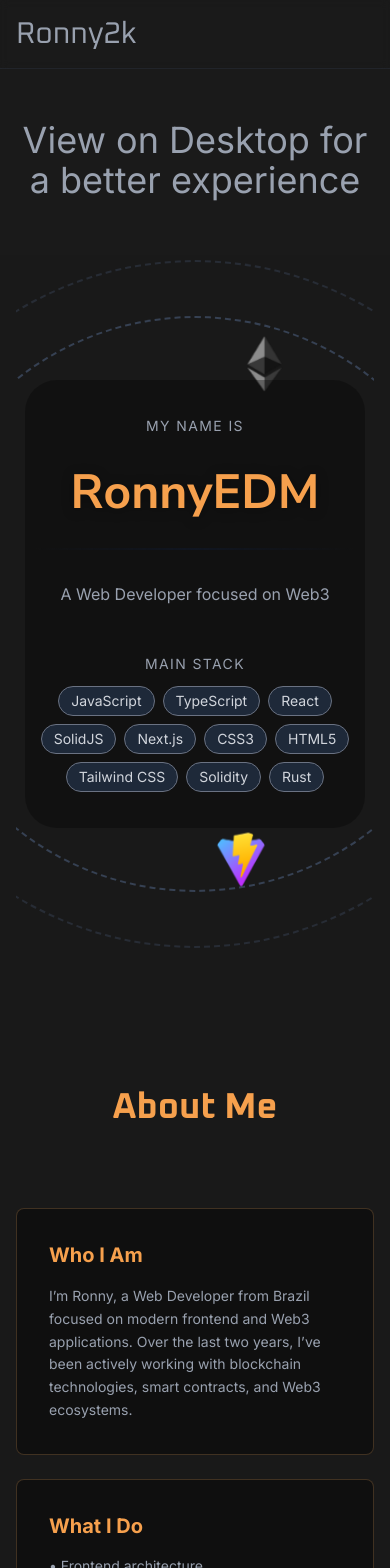
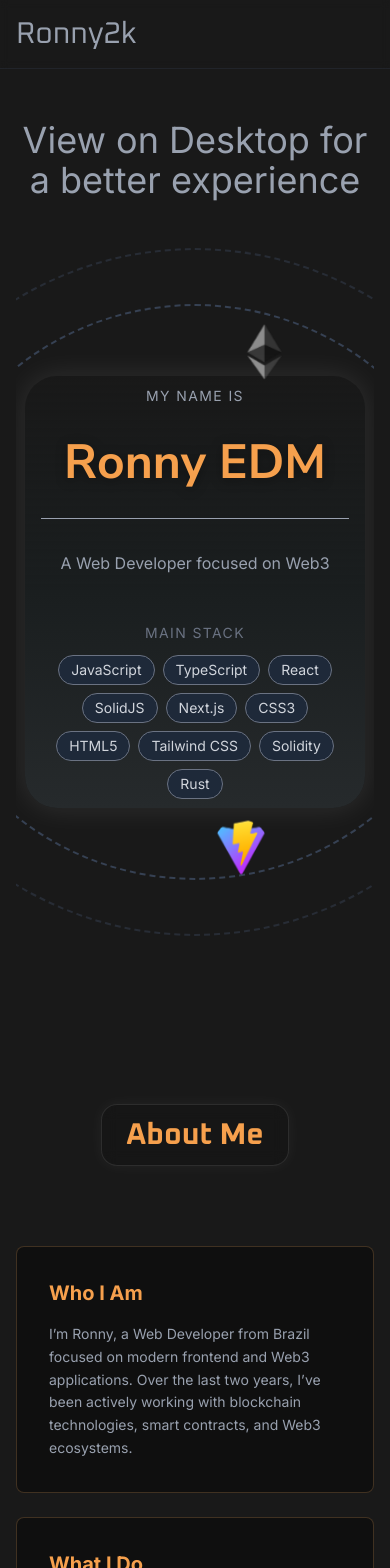
Before and after one commit to Ronny2k-git/portfolio, a React (Vite) app: page / in a window 390 px wide. Shown: the top 1568 px of the page. Built offline with nearby package versions, Linux system fonts and the light colour scheme; some icons are missing.

Commit message:
feat: create and implement  the section header component to the home page

```diff
--- a/src/home/components/CardInfo.tsx
+++ b/src/home/components/CardInfo.tsx
@@ -37,51 +37,25 @@ export function CardInfo() {
         relative z-50
         flex items-center justify-center
         max-sm:w-[21.2rem]
-        size-[28rem]
-        py-6
-        shadow-[0_0_80px_rgba(246,161,59,0.25]
+        size-[27rem]
+        py-6 sm:rounded-full rounded-4xl via-[#1A1E1F] to-[#262A2C]
+        bg-linear-to-b
+        shadow-[0_0_30px_rgba(255,255,255,0.1)]
       "
     >
-      {/* 🔶 Background image (desktop) */}
-      <div
-        className="
-          absolute inset-0
-          hidden sm:block
-          bg-[url('/home/sun.png')]
-          bg-cover
-          opacity-80
-          z-10
-        "
-      />
-
-      {/* 🔶 Background color (mobile) */}
-      <div
-        className="
-          absolute inset-0
-          sm:hidden
-         bg-black/30
-          rounded-4xl
-
-        "
-      />
-
       {/* Content */}
-      <section className="relative z-10 flex flex-col items-center gap-6 max-sm:gap-8 text-center">
+      <section className="w-full p-4 sm:p-8 relative z-10 flex flex-col items-center gap-6 max-sm:gap-8 text-center">
         {/* Label */}
         <p className="sm:hidden text-sm uppercase tracking-widest font-semiboldold text-gray-400">
           My name is
         </p>
+
         {/* Animated name */}
         <span
           key={animationKey}
           className="
-            px-4
-            text-5xl sm:text-6xl
-            font-name font-bold
-            text-gray-800
-            max-sm:text-solar
-            drop-shadow-[0_2px_6px_rgba(0,0,0,0.35)]
-          "
+            px-4 text-5xl sm:text-6xl font-name font-bold text-solar
+            drop-shadow-[0_2px_6px_rgba(0,0,0,0.35)] hover:scale-110"
         >
           {currentName.split('').map((char, index) => (
             <span
@@ -89,20 +63,19 @@ export function CardInfo() {
               className="inline-block animate-letter"
               style={{ animationDelay: `${index * 60}ms` }}
             >
-              {char}
+              {char === ' ' ? '\u00A0' : char}
             </span>
           ))}
         </span>
         {/* Divider */}
-        <div className="sm:hidden h-0.5 w-full bg-gradient-to-r from-transparent via-gray-900/70" />
+        <div className=" h-px w-full bg-gray-400" />
         {/* Role */}
-        <p className="text-base sm:text-xl text-gray-800 max-sm:text-gray-400 rounded-full">
+        <p className="text-base sm:text-xl text-gray-400 max-sm:text-gray-400 rounded-full">
           A Web Developer focused on Web3
         </p>
-
         {/* Stack */}
         <div className="sm:hidden mt-4 flex flex-col items-center">
-          <span className="text-sm uppercase tracking-widest text-gray-400">
+          <span className="text-sm uppercase tracking-widest text-gray-500">
             Main stack
           </span>
 
@@ -113,8 +86,8 @@ export function CardInfo() {
           </ul>
         </div>
 
-        <p className="max-sm:hidden max-w-[20rem] text-gray-700 max-sm:text-black/70">
-          Building decentralized experiences with modern web technologies
+        <p className="max-sm:hidden text-sm text-gray-400/90 max-sm:text-black/70">
+          Building modern, performant, and decentralized web applications
         </p>
       </section>
     </div>
--- a/src/home/components/ProjectCard.tsx
+++ b/src/home/components/ProjectCard.tsx
@@ -33,7 +33,7 @@ export function ProjectCard({
 
       {/* Content */}
       <div className="flex flex-col gap-4 p-4">
-        <h3 className="text-xl font-semibold text-solar">{title}</h3>
+        <h3 className="text-xl font-semibold text-gray-400">{title}</h3>
 
         <p className="text-sm text-gray-400 leading-relaxed">{description}</p>
 
--- /dev/null
+++ b/src/home/components/SectionHeader.tsx
@@ -0,0 +1,12 @@
+export function SectionHeader({ title }: { title: string; subtitle?: string }) {
+  return (
+    <div
+      className="
+          px-6 py-3 rounded-2xl bg-black/10 border border-white/10 backdrop-blur
+          shadow-[0_0_15px_rgba(255,255,255,0.05)]
+        "
+    >
+      <h2 className="text-3xl font-bold font-display text-solar">{title}</h2>
+    </div>
+  )
+}
--- a/src/home/components/index.ts
+++ b/src/home/components/index.ts
@@ -2,5 +2,6 @@ export * from './AboutCard'
 export * from './CardInfo'
 export * from './ProjectCard'
 export * from './SectionCard'
+export * from './SectionHeader'
 export * from './SkillCard'
 export * from './Tag'
--- a/src/home/utils/index.ts
+++ b/src/home/utils/index.ts
@@ -85,7 +85,7 @@ export const SKILL_CARD_WEB3 = [
 export const HOME_PROJECTS = [
   {
     title: 'Metavault',
-    description: 'Test 1',
+    description: 'The Project Description will be here. Add later',
     image: '/home/metavault.png',
     techs: [
       'Solidity',
@@ -105,7 +105,7 @@ export const HOME_PROJECTS = [
   },
   {
     title: 'Vault Marketplace',
-    description: 'Test 1',
+    description: 'The Project Description will be here. Add later',
     image: '/logos/react-logo.png',
     techs: [
       'Solidity',
@@ -122,7 +122,7 @@ export const HOME_PROJECTS = [
   },
   {
     title: 'Marketplace',
-    description: 'Test 1',
+    description: 'The Project Description will be here. Add later',
     image: '/logos/ts-logo.png',
     techs: ['React', 'Next.js', 'Tailwind', 'CSS', 'Zod', 'Local Storage'],
     github: 'https://github.com/yourname/nft-mint',
--- a/src/routes/index.tsx
+++ b/src/routes/index.tsx
@@ -3,6 +3,7 @@ import {
   CardInfo,
   ProjectCard,
   SectionCard,
+  SectionHeader,
   SkillCard,
 } from '@/home/components'
 import {
@@ -16,19 +17,22 @@ import {
 import { createFileRoute } from '@tanstack/react-router'
 
 export const Route = createFileRoute('/')({
-  component: App,
+  component: Home,
 })
 
-function App() {
+function Home() {
   return (
     <div className="w-full min-h-screen flex flex-col items-center justify-center py-30 px-4 lg:px-24 bg-black/90 overflow-x-hidden">
       <h1 className="z-10 md:hidden mb-10 text-4xl text-gray-400 text-center">
         View on Desktop for a better experience
       </h1>
 
-      <div className="flex flex-col gap-40">
+      <div className="flex flex-col gap-40 ">
         {/* Circles */}
-        <div className="relative h-[43rem] py-5 flex w-full justify-center overflow-x-clip">
+        <div
+          className="relative rounded-4xl flex w-full h-[44rem] py-5 justify-center items-center
+          overflow-x-clip"
+        >
           <section
             id="card-info"
             className="absolute left-1/2 -translate-x-1/2 flex items-center justify-center w-[43rem] h-[43rem] border-2
@@ -57,7 +61,7 @@ function App() {
           id="about"
           className="flex flex-col w-full items-center justify-center gap-20 text-solar"
         >
-          <h2 className="text-4xl font-bold font-display">About Me</h2>
+          <SectionHeader title="About Me" />
 
           <div className="grid w-full max-w-7xl max-md:grid-cols-1 grid-cols-2 lg:grid-cols-3 gap-6">
             {ABOUT_CARDS.map((card, index) => (
@@ -72,15 +76,14 @@ function App() {
         </section>
 
         {/* Skill Cards Section */}
-
         <section
           id="skill"
           className="relative flex flex-col w-full items-center gap-20 text-solar"
         >
-          <h2 className="text-4xl font-bold font-display">My Skills</h2>
+          <SectionHeader title="My Skills" />
 
           {/* Languages & Frameworks*/}
-          <div className="w-full max-md:grid-cols-[repeat(auto-fit,minmax(250px,1fr))] grid grid-cols-3 xl:grid-cols-4 gap-4">
+          <div className="w-full z-40 max-md:grid-cols-[repeat(auto-fit,minmax(250px,1fr))] grid grid-cols-3 xl:grid-cols-4 gap-4">
             <SectionCard title="Languages & Frameworks" />
 
             {SKILL_CARD_LANGUAGES.map((card) => (
@@ -112,7 +115,7 @@ function App() {
           id="project"
           className="flex w-full flex-col items-center gap-20 text-solar"
         >
-          <h2 className="text-4xl font-bold font-display">My Projects</h2>
+          <SectionHeader title="My Projects" />
 
           <div className="grid w-full grid-cols-1 md:grid-cols-2 xl:grid-cols-3 gap-6">
             {HOME_PROJECTS.map((project) => (
```
